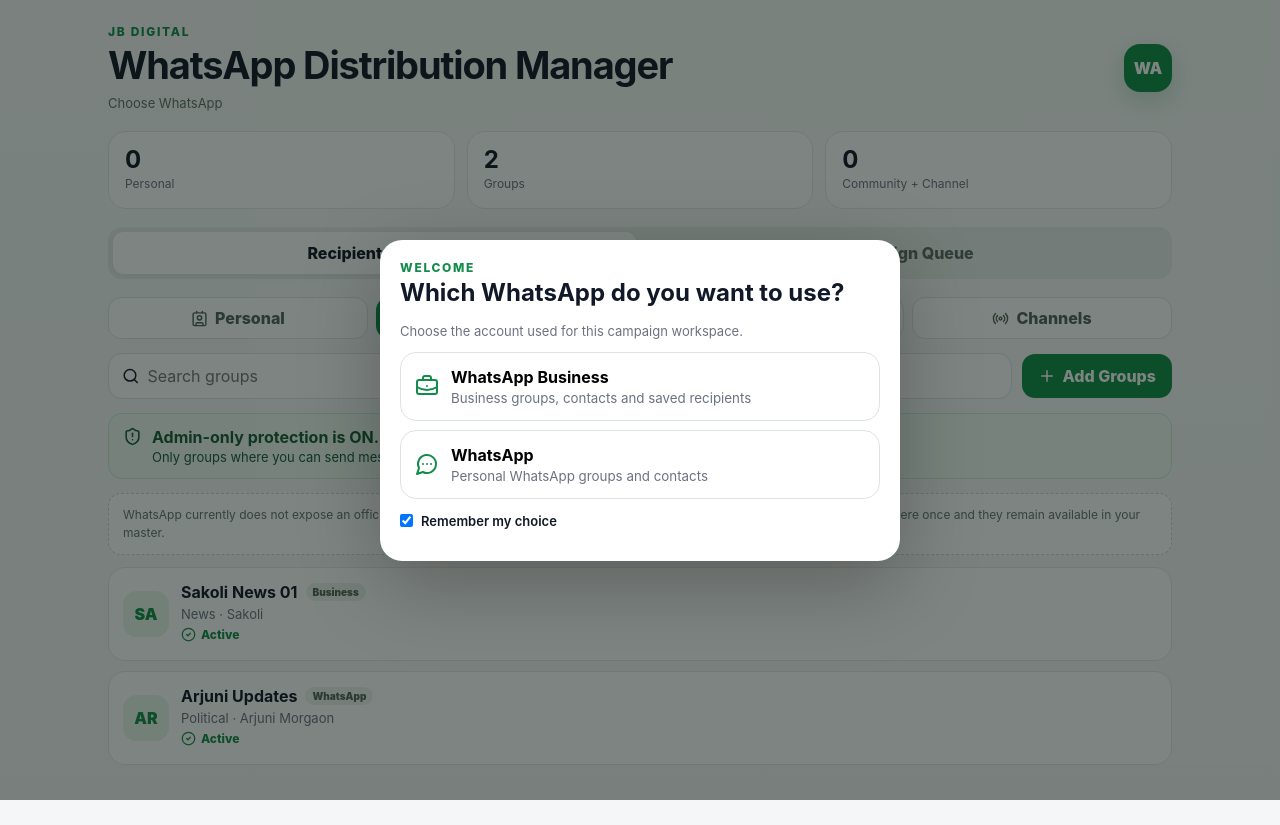
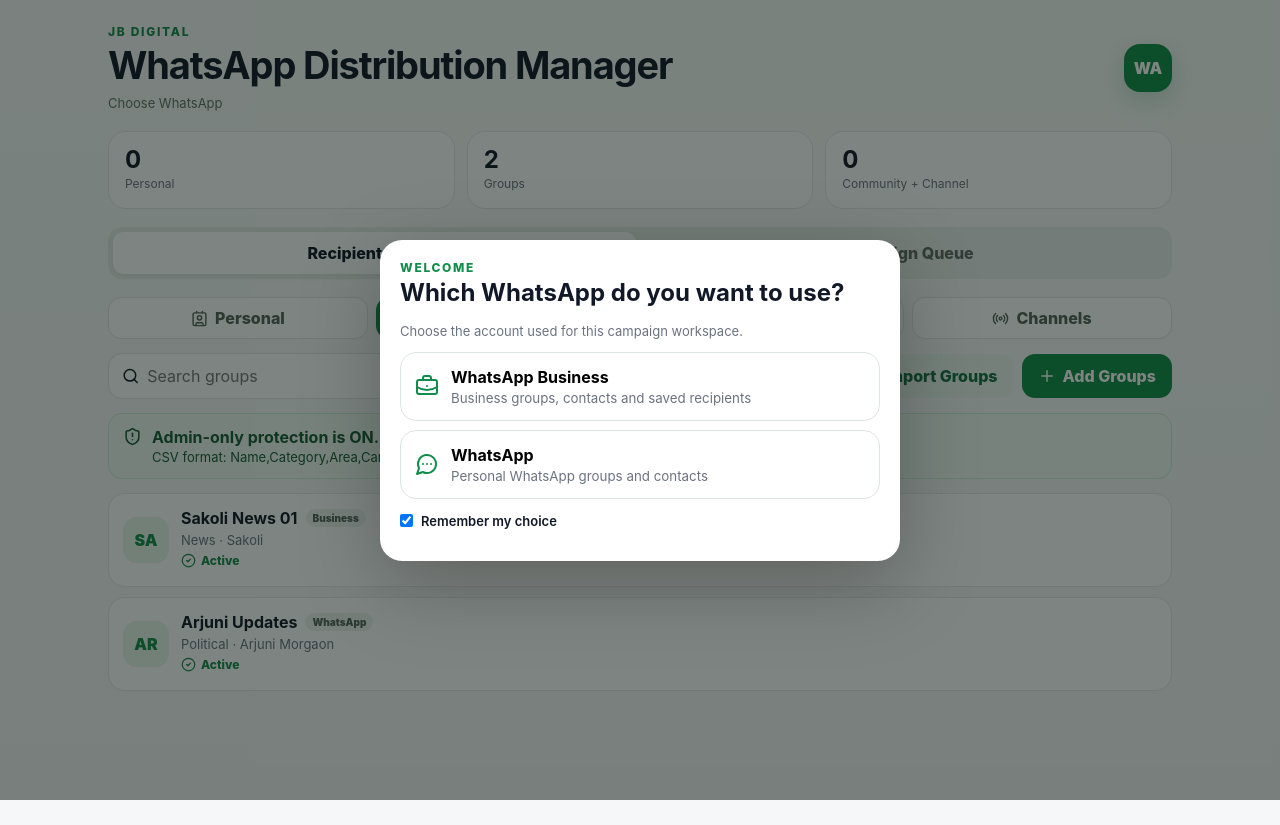
Before and after one commit to jbevents2020-tech/whatsapp-marketing-crm, a Next.js app: page / in a window 1280 px wide. After the commit the page ends 800 px from the top, so only its background shows below. Built offline with nearby package versions, Linux system fonts and the light colour scheme.

Commit message:
Add import for contacts groups communities and channels

```diff
--- a/app/page.tsx
+++ b/app/page.tsx
@@ -1,7 +1,7 @@
 'use client'
 
 import { useEffect, useMemo, useState } from 'react'
-import { Ban, BriefcaseBusiness, CheckCircle2, Contact, Layers3, Megaphone, MessageCircleMore, Plus, Radio, Search, ShieldAlert, Users, UsersRound } from 'lucide-react'
+import { Ban, BriefcaseBusiness, CheckCircle2, Contact, Layers3, Megaphone, MessageCircleMore, Plus, Radio, Search, ShieldAlert, Upload, Users, UsersRound } from 'lucide-react'
 
 type Source = 'WhatsApp' | 'WhatsApp Business'
 type RecipientType = 'personal' | 'group' | 'community' | 'channel'
@@ -60,14 +60,73 @@ export default function Home(){
   function changeSource(){ localStorage.removeItem('jb-wa-source'); setSource(null) }
   function toggle(id:string){ setCampaign(c=>({...c,selectedIds:c.selectedIds.includes(id)?c.selectedIds.filter(x=>x!==id):[...c.selectedIds,id]})) }
 
-  async function importContacts(){
+  async function importContactsFromDevice(){
     const nav = navigator as Navigator & { contacts?: { select:(props:string[],opts:{multiple:boolean})=>Promise<Array<{name?:string[],tel?:string[]}>> } }
-    if(!nav.contacts?.select){ alert('या browser मध्ये Contact Picker उपलब्ध नाही. Personal contact manually add करा.'); return }
+    if(!nav.contacts?.select) return false
     try{
       const picked = await nav.contacts.select(['name','tel'],{multiple:true})
-      const fresh: Recipient[] = picked.flatMap((c,i)=> (c.tel||[]).slice(0,1).map(t=>({id:crypto.randomUUID(),name:c.name?.[0]||t,type:'personal' as const,source:source||'WhatsApp',phone:t,canSend:true})))
-      setRecipients(r=>[...r,...fresh])
-    }catch{}
+      const fresh: Recipient[] = picked.flatMap(c=> (c.tel||[]).slice(0,1).map(t=>({id:crypto.randomUUID(),name:c.name?.[0]||t,type:'personal' as const,source:source||'WhatsApp',phone:t,canSend:true})))
+      if(fresh.length) setRecipients(r=>[...r,...fresh])
+      return true
+    }catch{ return true }
+  }
+
+  function importFromFile(type:RecipientType){
+    const input = document.createElement('input')
+    input.type = 'file'
+    input.accept = '.csv,.txt,.json'
+    input.onchange = async () => {
+      const file = input.files?.[0]
+      if(!file) return
+      const text = await file.text()
+      const imported: Recipient[] = []
+      try{
+        if(file.name.toLowerCase().endsWith('.json')){
+          const rows = JSON.parse(text)
+          if(Array.isArray(rows)) rows.forEach((row:any)=>{
+            if(!row?.name) return
+            imported.push({
+              id:crypto.randomUUID(),
+              name:String(row.name).trim(),
+              type,
+              source:source||'WhatsApp',
+              phone:type==='personal' ? String(row.phone||'').trim()||undefined : undefined,
+              category:type==='personal' ? undefined : String(row.category||'Other').trim(),
+              area:type==='personal' ? undefined : String(row.area||'').trim()||undefined,
+              canSend:type==='group' ? String(row.canSend??'true').toLowerCase()!=='false' : true,
+            })
+          })
+        }else{
+          const lines = text.split(/\r?\n/).map(x=>x.trim()).filter(Boolean)
+          lines.forEach((line,index)=>{
+            const cols = line.split(',').map(x=>x.trim())
+            if(index===0 && ['name','contact name','group name','community name','channel name'].includes(cols[0]?.toLowerCase())) return
+            if(!cols[0]) return
+            if(type==='personal'){
+              if(!cols[1]) return
+              imported.push({id:crypto.randomUUID(),name:cols[0],phone:cols[1],type,source:source||'WhatsApp',canSend:true})
+            }else{
+              imported.push({id:crypto.randomUUID(),name:cols[0],category:cols[1]||'Other',area:cols[2]||undefined,type,source:source||'WhatsApp',canSend:type==='group' ? (cols[3]?.toLowerCase()!=='no' && cols[3]?.toLowerCase()!=='false') : true})
+            }
+          })
+        }
+      }catch{
+        alert('Import file वाचता आला नाही. CSV, TXT किंवा JSON format तपासा.')
+        return
+      }
+      if(!imported.length){ alert('Import करण्यासाठी valid records सापडले नाहीत.'); return }
+      setRecipients(r=>[...r,...imported])
+      alert(`${imported.length} ${labels[type].toLowerCase()} imported.`)
+    }
+    input.click()
+  }
+
+  async function importMaster(type:RecipientType){
+    if(type==='personal'){
+      const handled = await importContactsFromDevice()
+      if(handled) return
+    }
+    importFromFile(type)
   }
 
   return <main className="shell">
@@ -92,11 +151,12 @@ export default function Home(){
       </div>
       <div className="toolbar">
         <div className="search"><Search size={18}/><input value={query} onChange={e=>setQuery(e.target.value)} placeholder={`Search ${labels[masterTab].toLowerCase()}`}/></div>
-        <div className="toolbar-actions">{masterTab==='personal'&&<button className="secondary" onClick={importContacts}><Contact size={18}/> Import Contacts</button>}<button className="primary" onClick={()=>setShowAdd(true)}><Plus size={18}/> Add {labels[masterTab]}</button></div>
+        <div className="toolbar-actions"><button className="secondary" onClick={()=>importMaster(masterTab)}><Upload size={18}/> Import {labels[masterTab]}</button><button className="primary" onClick={()=>setShowAdd(true)}><Plus size={18}/> Add {labels[masterTab]}</button></div>
       </div>
 
-      {masterTab==='group' && <div className="notice"><ShieldAlert size={19}/><div><b>Admin-only protection is ON.</b><span>Only groups where you can send messages are kept active.</span></div></div>}
-      {(masterTab==='group'||masterTab==='community'||masterTab==='channel') && <div className="info-note">WhatsApp currently does not expose an official public API for this web app to automatically read your full {labels[masterTab].toLowerCase()} list. Add/register them here once and they remain available in your master.</div>}
+      {masterTab==='personal' && <div className="info-note">On supported Android browsers, Import Personal opens the device contact picker. Otherwise CSV/TXT/JSON import is available. CSV format: Name,Phone.</div>}
+      {masterTab==='group' && <div className="notice"><ShieldAlert size={19}/><div><b>Admin-only protection is ON.</b><span>CSV format: Name,Category,Area,CanSend. Put No/False in CanSend for admin-only groups.</span></div></div>}
+      {(masterTab==='community'||masterTab==='channel') && <div className="info-note">Import file format: Name,Category,Area. WhatsApp does not provide this web app an official API to read the full list directly from your account.</div>}
 
       <div className="cards">{visible.length===0?<div className="empty">No {labels[masterTab].toLowerCase()} added yet.</div>:visible.map(r=><article className="group-card" key={r.id}><div className="avatar">{r.name.slice(0,2).toUpperCase()}</div><div className="group-main"><div className="group-title"><h3>{r.name}</h3><span className="pill source-pill">{r.source==='WhatsApp Business'?'Business':'WhatsApp'}</span></div><p>{r.phone || [r.category,r.area].filter(Boolean).join(' · ') || labels[r.type]}</p><div className={r.canSend?'status ok':'status blocked'}>{r.canSend?<><CheckCircle2 size={15}/> Active</>:<><Ban size={15}/> Admin Only</>}</div></div></article>)}</div>
     </> : <section className="campaign-grid">
```
